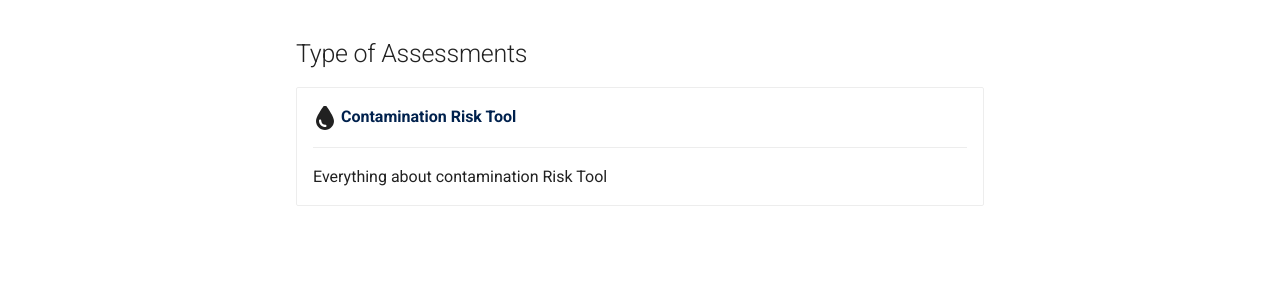
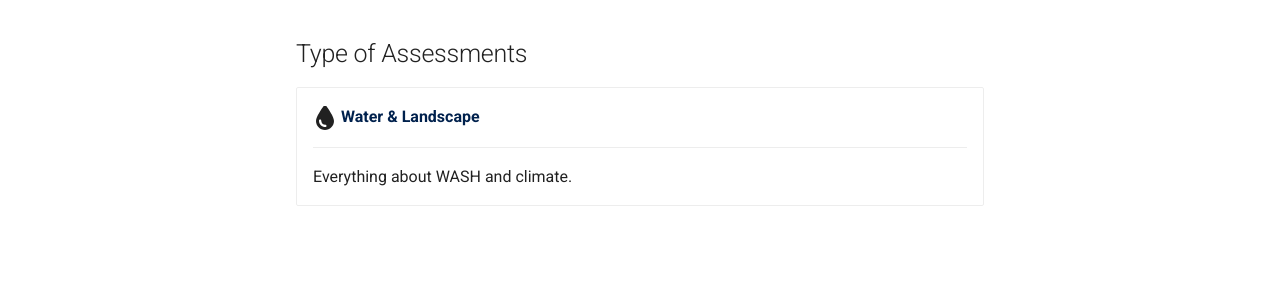
Before and after one commit to rodekruis/data-service-catalogue, an MkDocs documentation site: the page built from docs/wl/site_suitability_assessment.md, in a window 1280 px wide. Shown: the part 481-781 px from the top of the page. Built offline with MkDocs 1.6.1 and Material for MkDocs 9.7.7, drawn with Linux system fonts in a browser that asks for light colours; plug-ins that fetch from the network failed and are left out.

Commit message:
Update site_suitability_assessment.md

```diff
--- a/docs/wl/site_suitability_assessment.md
+++ b/docs/wl/site_suitability_assessment.md
@@ -13,8 +13,8 @@ This service can:
 <!-- markdownlint-disable -->
 <div class="grid cards" markdown>
 
--   :fontawesome-solid-droplet:{ .lg .middle } [__Contamination Risk Tool__](.docs/wl/contamination_risk_tool/index.md)
+-   :fontawesome-solid-droplet:{ .lg .middle } [__Water & Landscape__](./wl/index.md)
 
     ---
 
-    Everything about contamination Risk Tool
+    Everything about WASH and climate.
```
